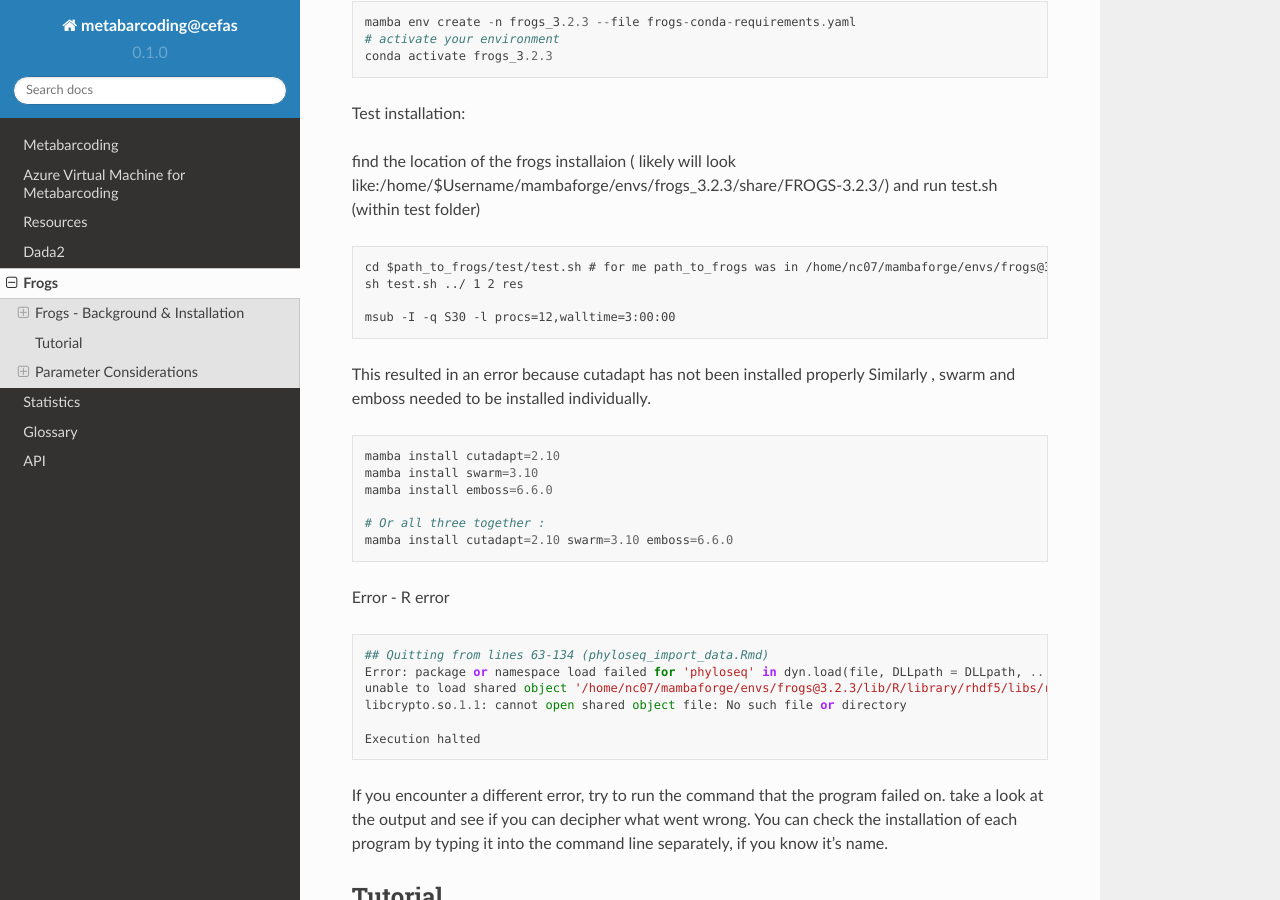
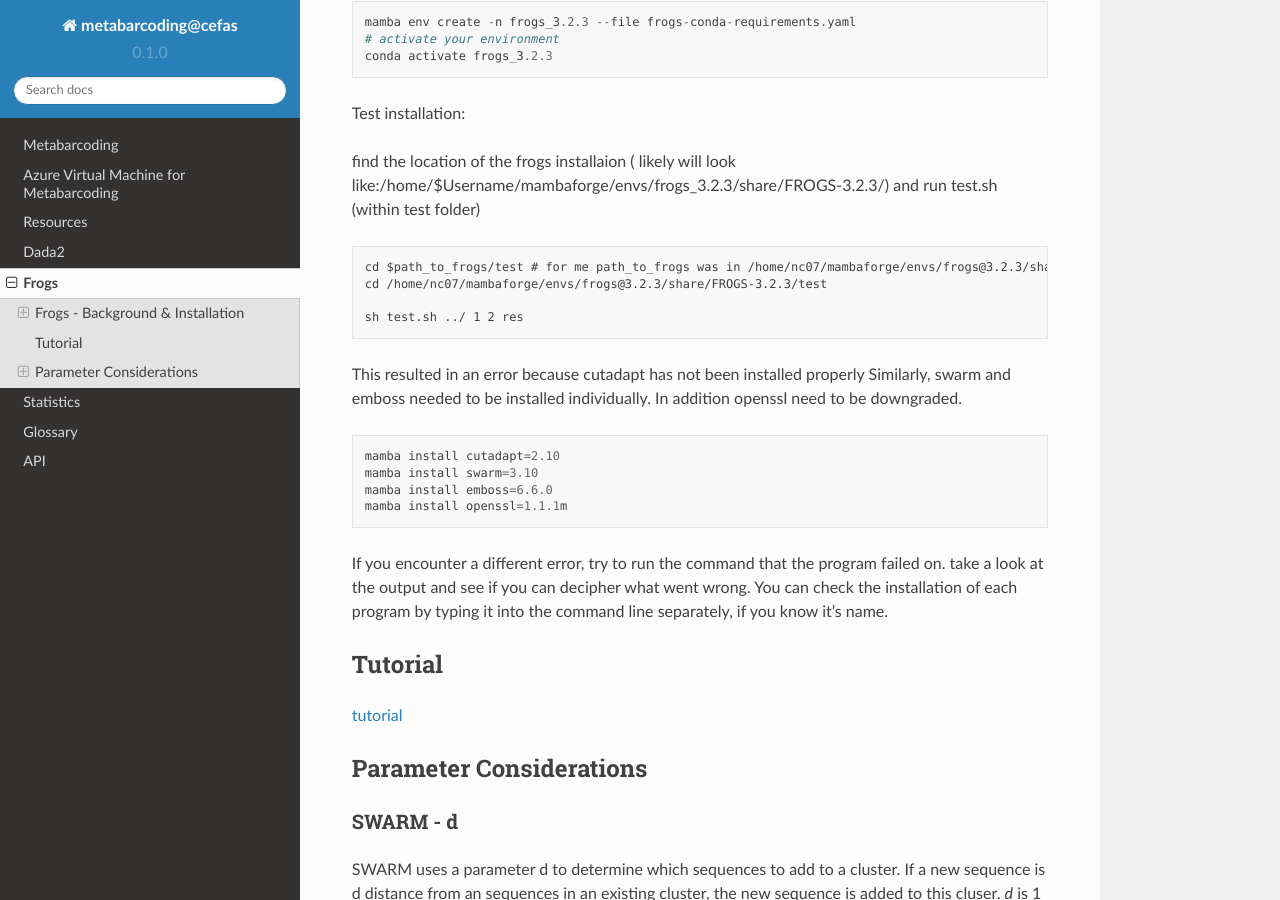
Before and after one commit to nmc97/metabarcoding_at_cefas_tutorial, a Sphinx documentation site: the page built from docs/source/frogs.rst, in a window 1280 px wide and 900 px high, scrolled down 1548 px. Built offline with Sphinx 7.4.7 and the Read the Docs theme 2.0.0, drawn with Linux system fonts in a browser that asks for light colours; some of the changed text lies outside the part shown.

Commit message:
upgrade openssl
fr

```diff
--- a/docs/source/frogs.rst
+++ b/docs/source/frogs.rst
@@ -81,33 +81,20 @@ find the location of the frogs installaion ( likely will look like:/home/$Userna
 
 .. code ::
 
-  cd $path_to_frogs/test/test.sh # for me path_to_frogs was in /home/nc07/mambaforge/envs/frogs@3.2.3/share/FROGS-3.2.3/test
+  cd $path_to_frogs/test # for me path_to_frogs was in /home/nc07/mambaforge/envs/frogs@3.2.3/share/FROGS-3.2.3/test
+  cd /home/nc07/mambaforge/envs/frogs@3.2.3/share/FROGS-3.2.3/test
+
   sh test.sh ../ 1 2 res
 
-  msub -I -q S30 -l procs=12,walltime=3:00:00
-
 This resulted in an error because cutadapt has not been installed properly
-Similarly , swarm and emboss needed to be installed individually.
+Similarly, swarm and emboss needed to be installed individually. In addition openssl need to be downgraded.
 
 .. code ::
 
   mamba install cutadapt=2.10
   mamba install swarm=3.10
   mamba install emboss=6.6.0
-
-  # Or all three together :
-  mamba install cutadapt=2.10 swarm=3.10 emboss=6.6.0
-
-Error - R error
-
-.. code ::
-
-  ## Quitting from lines 63-134 (phyloseq_import_data.Rmd)
-  Error: package or namespace load failed for 'phyloseq' in dyn.load(file, DLLpath = DLLpath, ...):
-  unable to load shared object '/home/nc07/mambaforge/envs/frogs@3.2.3/lib/R/library/rhdf5/libs/rhdf5.so':
-  libcrypto.so.1.1: cannot open shared object file: No such file or directory
-
-  Execution halted
+  mamba install openssl=1.1.1m
 
 If you encounter a different error, try to run the command that the program failed on. take a look at the output and see if you can decipher what went wrong. You can check the installation of each program by typing it into the command line separately, if you know it's name.
 
```
Also changed, not shown: other parts of docs/source/frogs.rst (+2 -2 lines), docs/source/list_programs_resources.rst (+7 -1 lines), .readthedocs.yaml.
